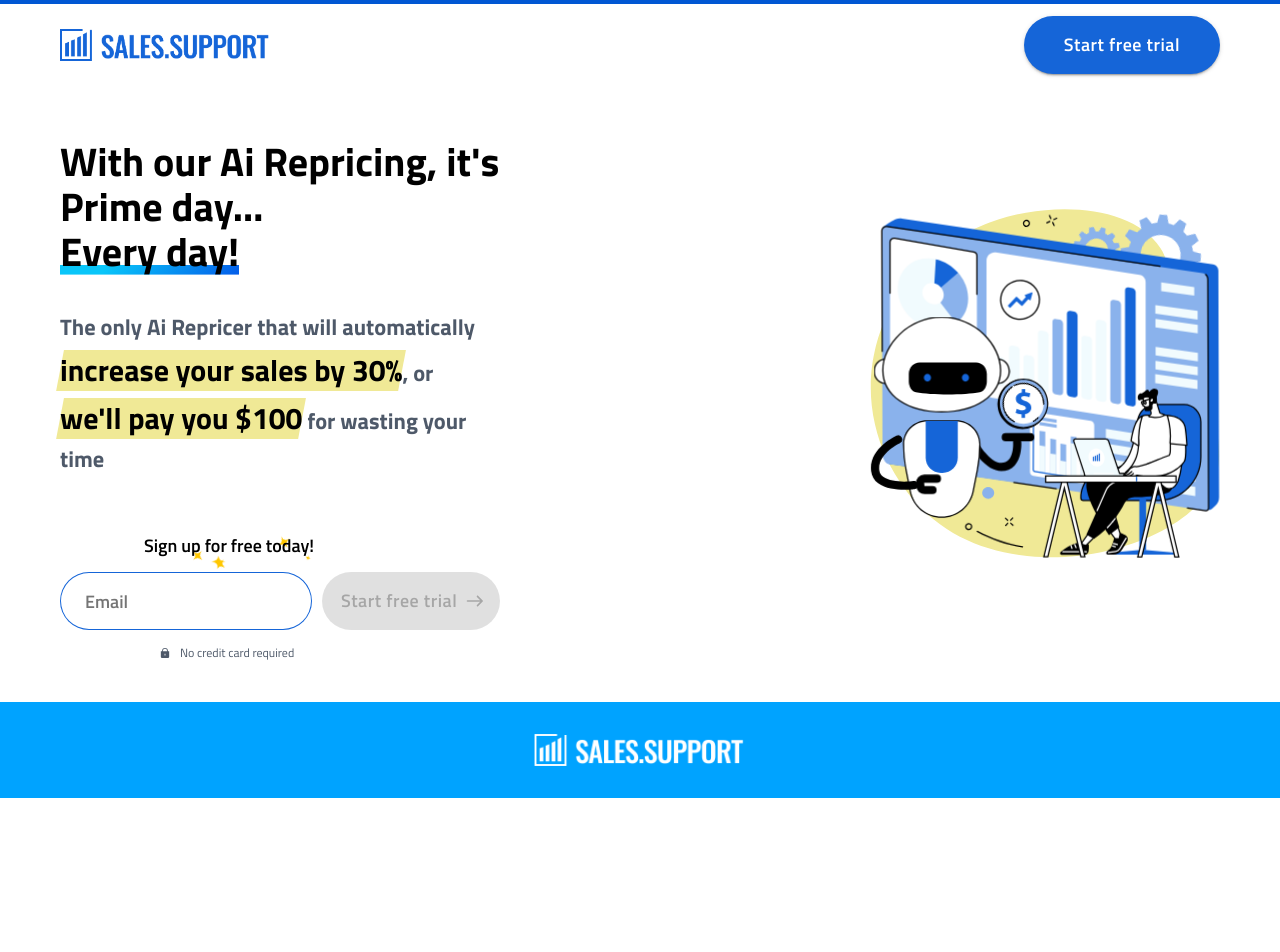
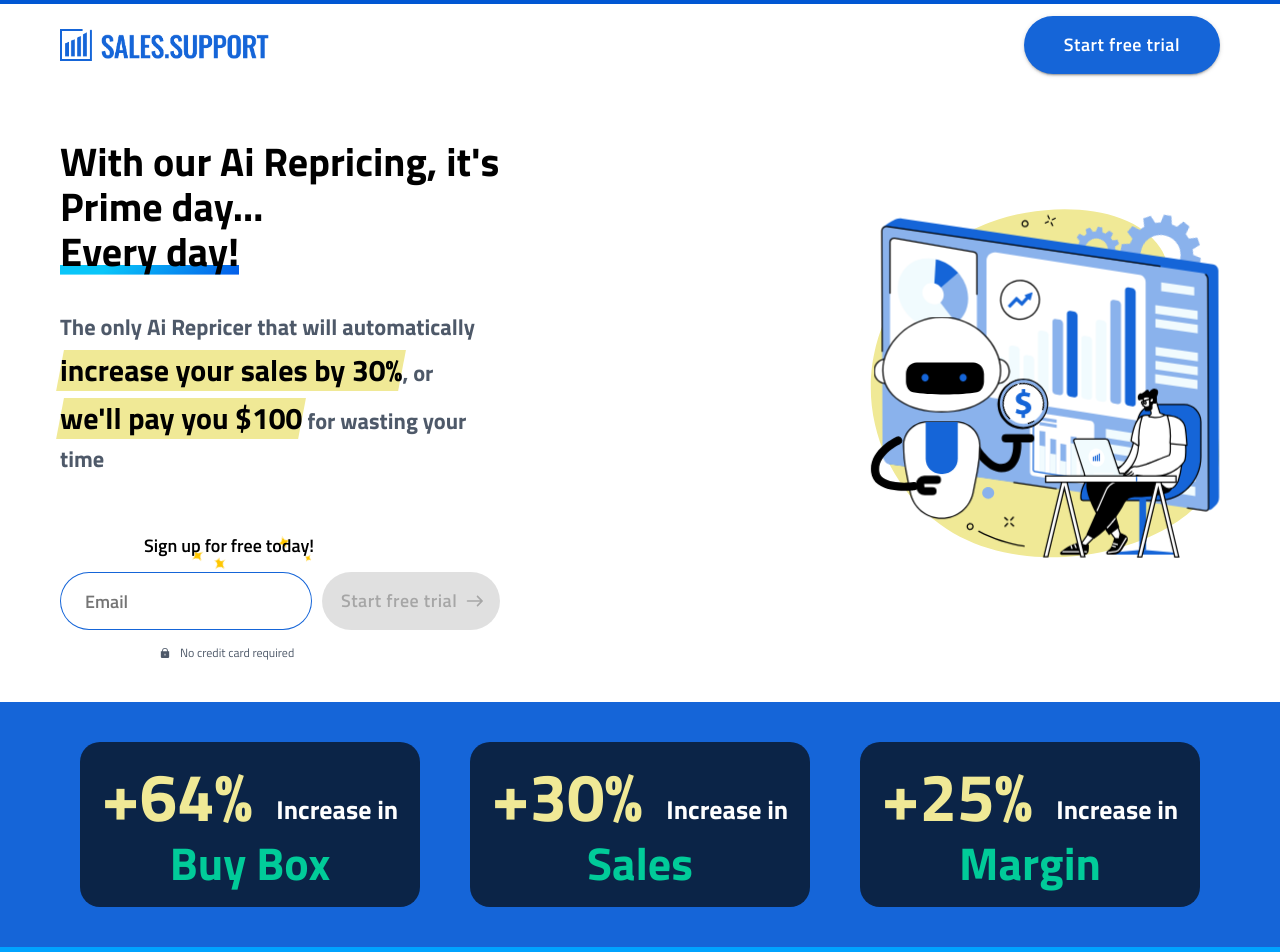
Before and after one commit to estiva1/ss-landing, a React (Create React App) app: page / in a window 1280 px wide. Shown: the top 952 px of the page. Before the commit the page ends 800 px from the top, so only its background shows below. Built offline with nearby package versions, Linux system fonts and the light colour scheme.

Commit message:
fixed paddings for header

```diff
--- a/src/components/header/header.styles.js
+++ b/src/components/header/header.styles.js
@@ -7,6 +7,8 @@ export const HeaderContainer = styled.div`
   justify-content: center;
   width: 100%;
   background-color: #ffffffbf; //bf === 75% of transparency
+
+  > :first-child {
     padding: 16px 130px;
 
     @media ${device.xl} {
@@ -24,6 +26,7 @@ export const HeaderContainer = styled.div`
     @media ${device.xs} {
       padding: 15px;
     }
+  }
 `;
 
 export const HeaderLogo = styled.img`
--- a/src/components/landing-page/landing-page.component.jsx
+++ b/src/components/landing-page/landing-page.component.jsx
@@ -33,8 +33,8 @@ const LandingPage = () => {
       <ReactLenis root>
         <RootContainer>
           <Hero />
-          {/* <ProfitSection />
-          <SetUpRepricer />
+          <ProfitSection />
+          {/* <SetUpRepricer />
           <UniqueBenefits />
           <Testimonials />
           <Pricing />
```
Lines whose indentation alone changed are shown as unchanged.
